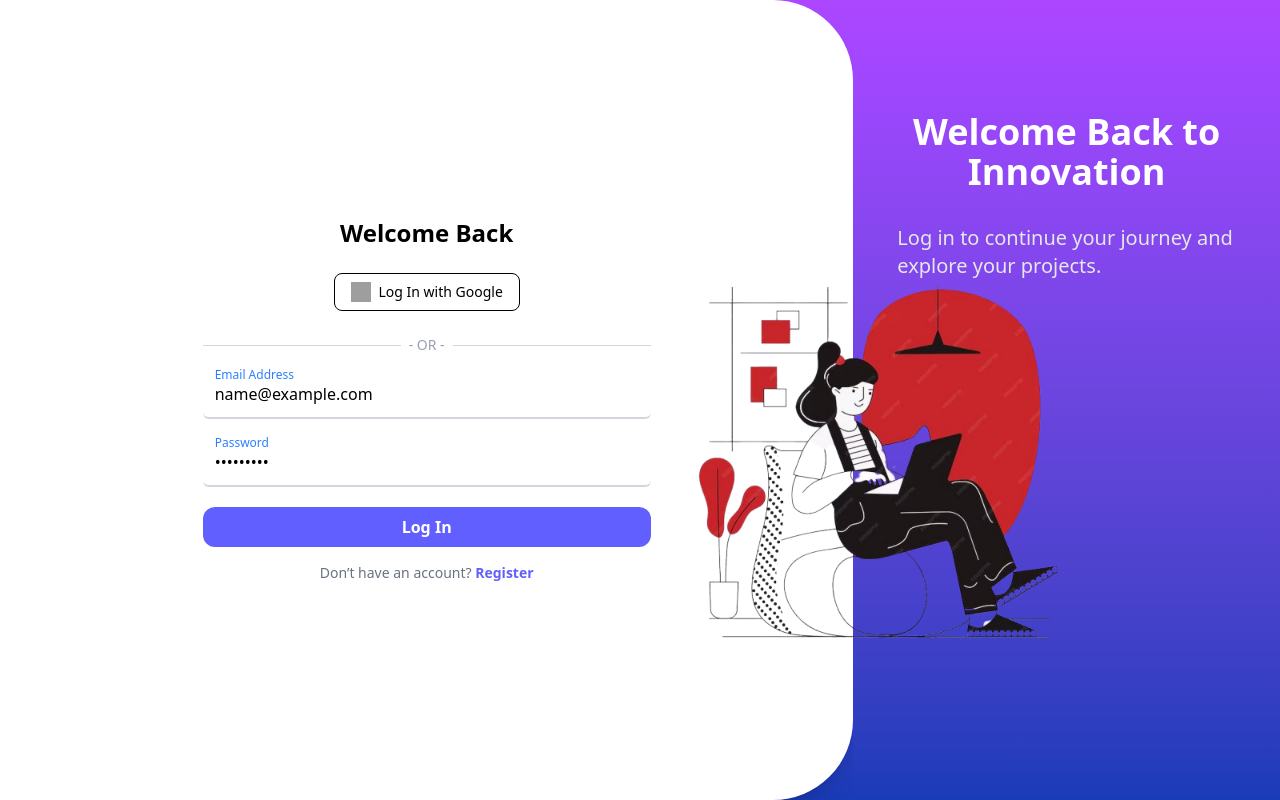
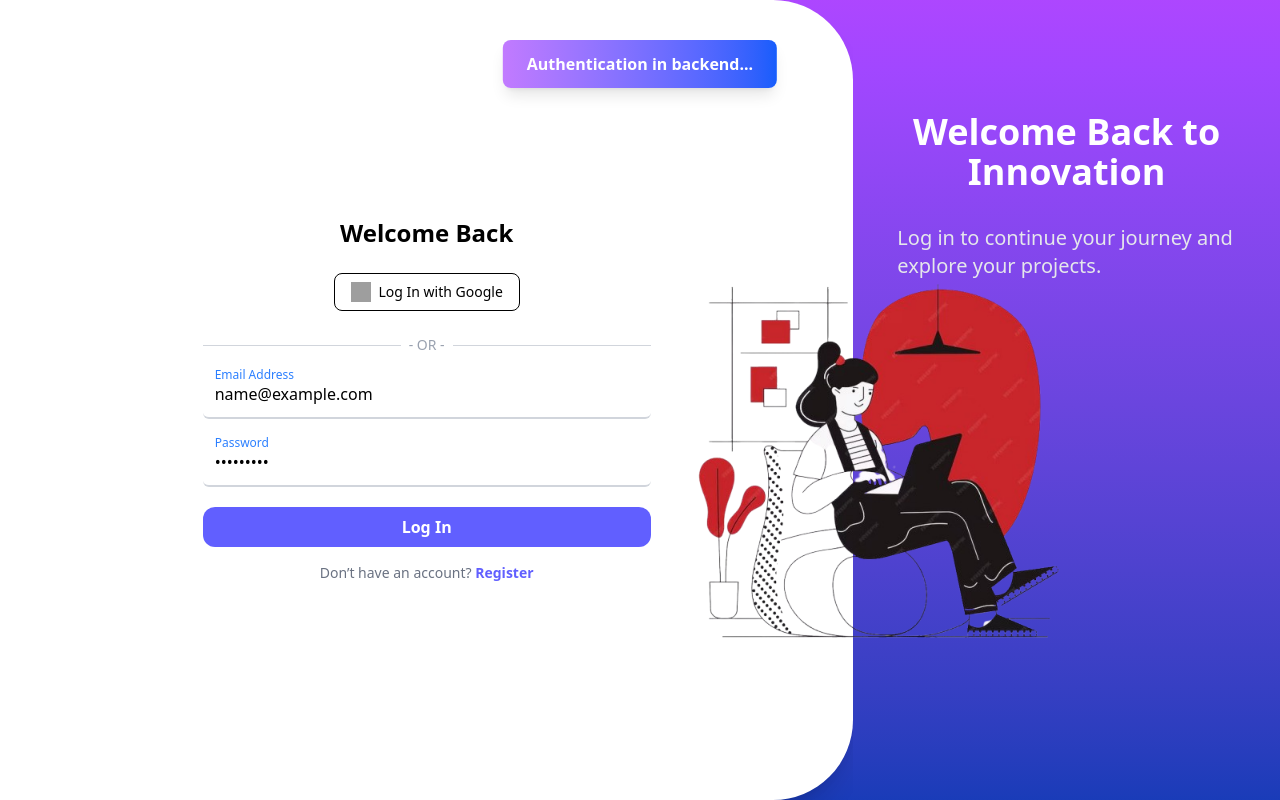
Before and after one commit to R-S-A-N-J-A-Y/Academic-Hub, a React (Vite) app in the folder Frontend/: page /login in a window 1280 px wide. Both pictures are taken after typing "name@example.com", "Sample123" into the empty fields and a click on the button "Log In". Built offline with nearby package versions, Linux system fonts and the light colour scheme; no server answers; grey boxes are pictures that could not be loaded.

Commit message:
Implemented the Loader for the login and register pages

```diff
--- /dev/null
+++ b/Frontend/src/Components/Toaster.jsx
@@ -0,0 +1,13 @@
+const Toaster = ({ message, visible }) => {
+  return (
+    <div
+      className={`fixed top-0 left-1/2 transform -translate-x-1/2 transition-all duration-1000 ease-in-out z-50 ${
+        visible ? "translate-y-10 opacity-100" : "-translate-y-20 opacity-0"
+      } bg-gradient-to-r from-purple-400 to-blue-600 text-white font-bold px-6 py-3 rounded-lg shadow-lg`}
+    >
+      {message}...
+    </div>
+  );
+};
+
+export default Toaster;
--- a/Frontend/src/Pages/Login.jsx
+++ b/Frontend/src/Pages/Login.jsx
@@ -3,6 +3,7 @@ import { useState } from "react";
 import Auth from "../api/Auth";
 import FloatingInput from "../Components/FloatingInput";
 import { useAuth } from "../Context/AuthContext";
+import Toaster from "../Components/Toaster";
 
 const Login = () => {
   const navigate = useNavigate();
@@ -11,6 +12,7 @@ const Login = () => {
     email: "",
     password: "",
   });
+  const [toastVisible, setToastVisible] = useState(false);
 
   const handleChange = (e) => {
     const { id, value } = e.target;
@@ -19,6 +21,7 @@ const Login = () => {
 
   const handleSubmit = async (event) => {
     event.preventDefault();
+    setToastVisible(true);
 
     try {
       const res = await Auth.Login({
@@ -37,6 +40,7 @@ const Login = () => {
         };
 
         storeAuthData(userData);
+        setTimeout(() => setToastVisible(false), 3500);
         navigate("/");
       }
     } catch (error) {
@@ -47,6 +51,7 @@ const Login = () => {
 
   return (
     <section className="relative h-screen w-full flex bg-gradient-to-b from-purple-500 to-blue-800">
+      <Toaster message="Authentication in backend" visible={toastVisible} />
       {/* Left section (Form now on the left) */}
       <div className="flex flex-col justify-center rounded-r-[5rem] items-center w-full md:w-2/3 bg-white p-12 shadow-xl">
         <div className="w-full max-w-md">
--- a/Frontend/src/Pages/Register.jsx
+++ b/Frontend/src/Pages/Register.jsx
@@ -4,6 +4,7 @@ import FloatingInput from "../Components/FloatingInput";
 import Auth from "../api/Auth";
 import { useAuth } from "../Context/AuthContext";
 import { useNavigate } from "react-router-dom";
+import Toaster from "../Components/Toaster";
 
 const Register = () => {
   const [formData, setFormData] = useState({
@@ -18,6 +19,7 @@ const Register = () => {
   });
   const navigate = useNavigate();
   const { storeAuthData } = useAuth();
+  const [toastVisible, setToastVisible] = useState(false);
 
   const roleData = ["Student", "Faculty", "Admin"];
   const batchData = ["2022", "2023", "2024"];
@@ -29,6 +31,9 @@ const Register = () => {
 
   const handleSubmit = async (event) => {
     event.preventDefault();
+
+    // Show toaster when registration starts
+    setToastVisible(true);
 
     try {
       let payload = {
@@ -48,10 +53,7 @@ const Register = () => {
 
       const res = await Auth.register(payload);
 
-      alert(res.data.message);
-      console.log("Server response:", res.data);
       const user = res.data.user;
-
       const userData = {
         id: user.id,
         role: user.role,
@@ -60,6 +62,10 @@ const Register = () => {
       };
 
       storeAuthData(userData);
+
+      // Hide toaster after 1.5s
+      setTimeout(() => setToastVisible(false), 3500);
+
       navigate("/");
     } catch (error) {
       console.error(
@@ -67,11 +73,15 @@ const Register = () => {
         error.response?.data || error.message
       );
       alert(error.response?.data?.error || "Something went wrong");
+
+      // hide toaster on error
+      setToastVisible(false);
     }
   };
 
   return (
     <section className="relative h-screen w-full flex bg-gradient-to-b from-purple-500 to-blue-800">
+      <Toaster message="Creating your account" visible={toastVisible} />
       {/* Left section */}
       <div className="hidden md:flex w-1/3 bg-gradient-to-b from-purple-500 to-blue-800 text-white p-8">
         <div className="max-w-sm mt-20">
```
